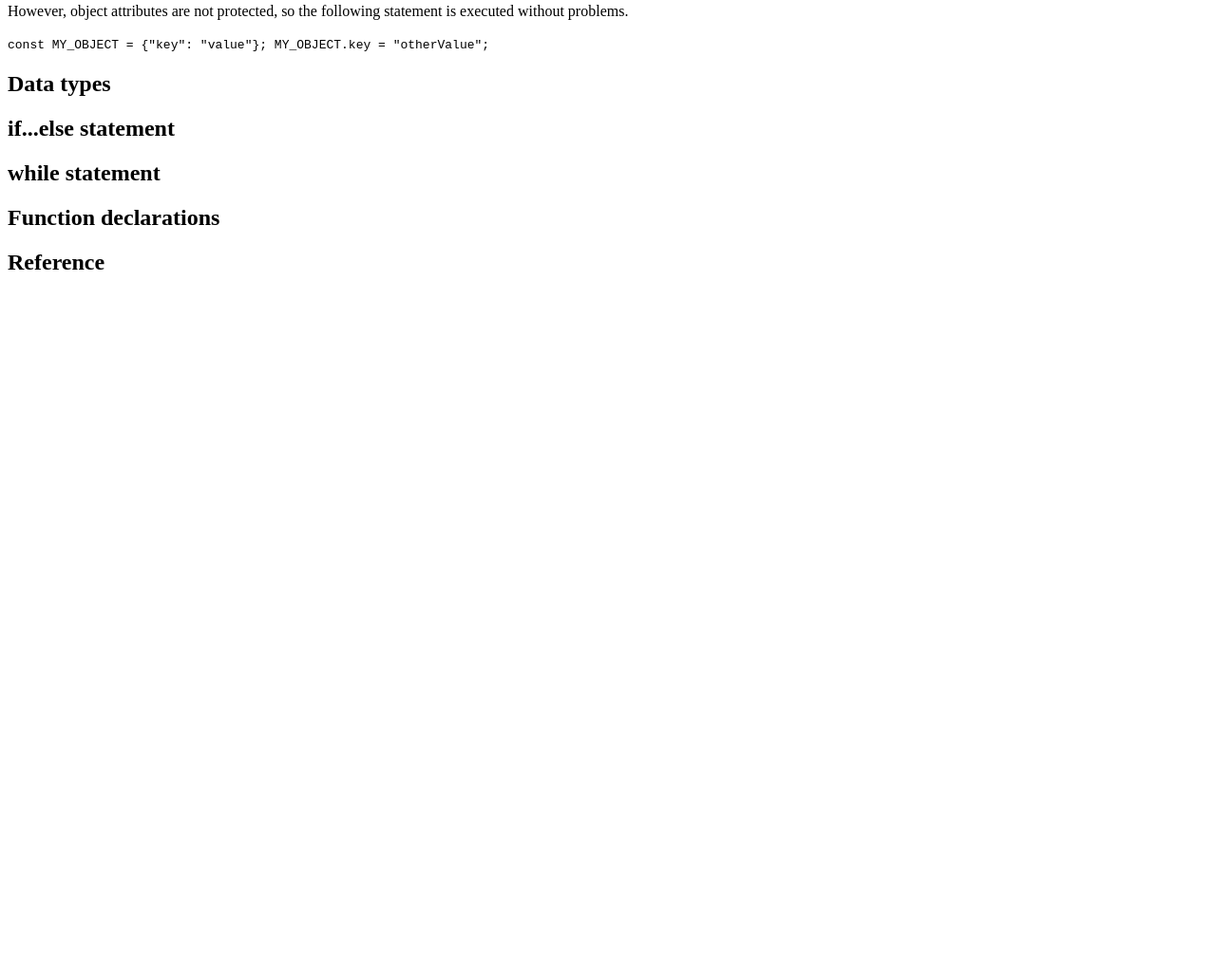
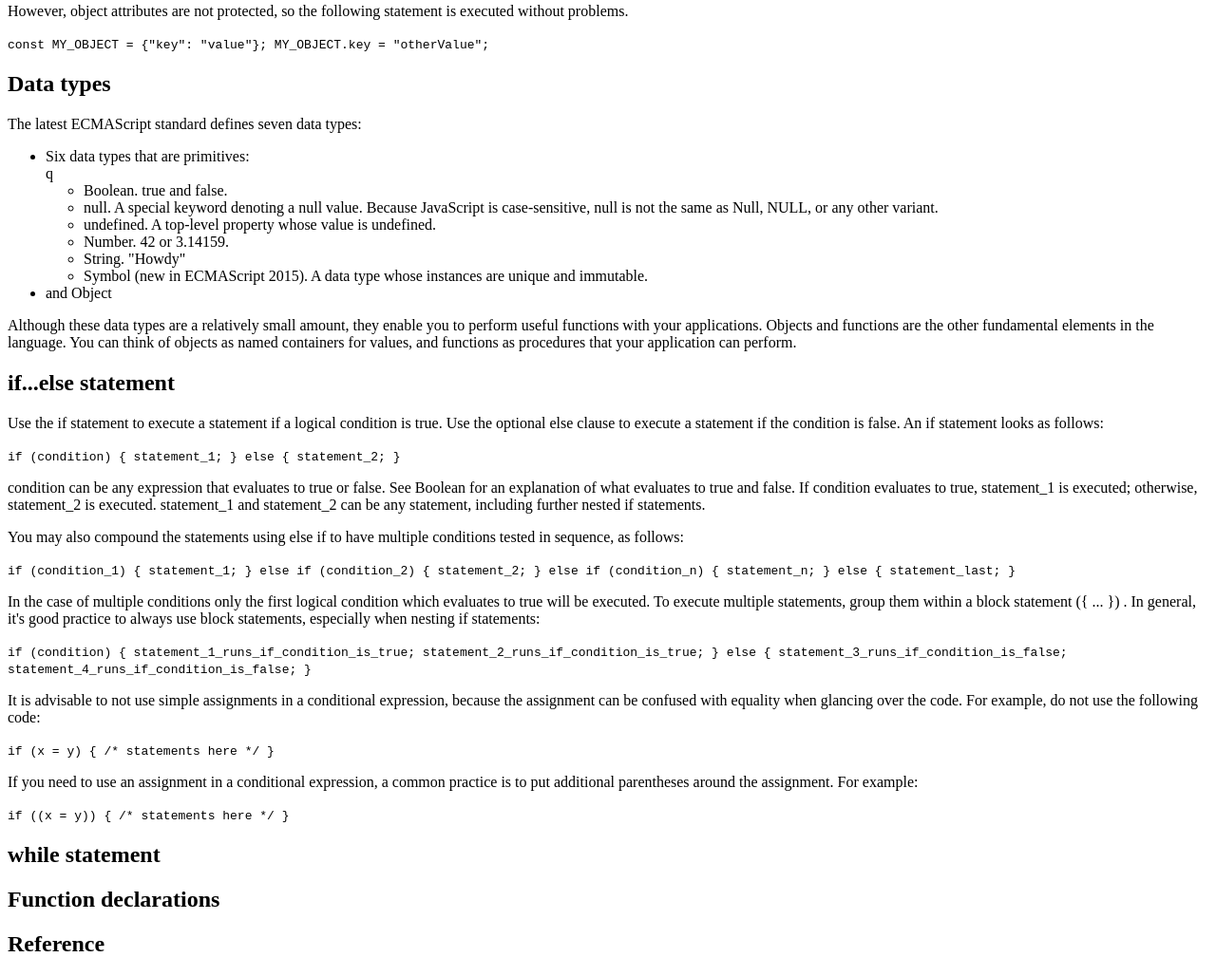
Before and after one commit to diawando/Technical_Documentation_Page, a plain HTML site: page index.html in a window 1280 px wide. Shown: the part 2034-3062 px from the top of the page at 95% size. Before the commit the page ends 2344 px from the top, so only its background shows below. Drawn offline with Linux system fonts and the light colour scheme.

Commit message:
mis à jour de la section if__else statements

```diff
--- a/index.html
+++ b/index.html
@@ -182,10 +182,87 @@
 
           <section class="main-section" id="Data_types">
              <h2>Data types</h2>
+             <p>The latest ECMAScript standard defines seven data types:</p>
+             <ul>
+                <li>Six data types that are primitives:</li>q
+                    <ul>
+                        <li>Boolean. true and false.</li>
+                        <li>
+                            null. A special keyword denoting a null value. Because JavaScript is case-sensitive,
+                            null is not the same as Null, NULL, or any other variant.
+                        </li>
+                        <li>
+                            undefined. A top-level property whose value is undefined.
+                        </li>
+                        <li>
+                            Number. 42 or 3.14159.
+                        </li>
+                        <li>
+                            String. "Howdy"
+                        </li>
+                        <li>
+                            Symbol (new in ECMAScript 2015). A data type whose instances are unique and immutable.
+                        </li>
+                    </ul>
+                <li>and Object</li>
+             </ul>
+             <p>
+                Although these data types are a relatively small amount, they enable you to perform useful
+                functions with your applications. Objects and functions are the other fundamental elements
+                 in the language. You can think of objects as named containers for values, and functions as
+                 procedures that your application can perform.
+             </p>
           </section>
 
           <section class="main-section" id="if_else_statement">
              <h2>if...else statement</h2>
+             <p>Use the if statement to execute a statement if a logical condition is true. Use the optional else
+                 clause to execute a statement if the condition is false. An if statement looks as follows:
+             </p>
+             <code>
+                if (condition) { statement_1; } else { statement_2; }
+             </code>
+             <p>
+                condition can be any expression that evaluates to true or false. See Boolean for an explanation
+                 of what evaluates to true and false. If condition evaluates to true, statement_1 is executed;
+                  otherwise, statement_2 is executed. statement_1 and statement_2 can be any statement, including
+                   further nested if statements.
+             </p>
+             <p>
+                You may also compound the statements using else if to have multiple conditions tested in sequence,
+                 as follows:
+             </p>
+             <code>
+                if (condition_1) { statement_1; } else if (condition_2) {
+                statement_2; } else if (condition_n) { statement_n; } else {
+                statement_last; }
+             </code>
+             <p>
+                In the case of multiple conditions only the first logical
+                condition which evaluates to true will be executed. To execute
+                multiple statements, group them within a block statement ({ ... }) .
+                In general, it's good practice to always use block statements, especially when nesting if statements:
+             </p>
+             <code>
+                if (condition) { statement_1_runs_if_condition_is_true;
+                    statement_2_runs_if_condition_is_true; } else {
+                    statement_3_runs_if_condition_is_false;
+                    statement_4_runs_if_condition_is_false; }
+             </code>
+             <p>
+                It is advisable to not use simple assignments in a conditional expression, because the assignment can
+                 be confused with equality when glancing over the code. For example, do not use the following code:
+             </p>
+             <code>
+                if (x = y) { /* statements here */ }
+             </code>
+             <p>
+                If you need to use an assignment in a conditional expression, a common practice is to put additional
+                parentheses around the assignment. For example:
+             </p>
+             <code>
+                if ((x = y)) { /* statements here */ }
+             </code>
           </section>
 
           <section class="main-section" id="while_statement">
```
